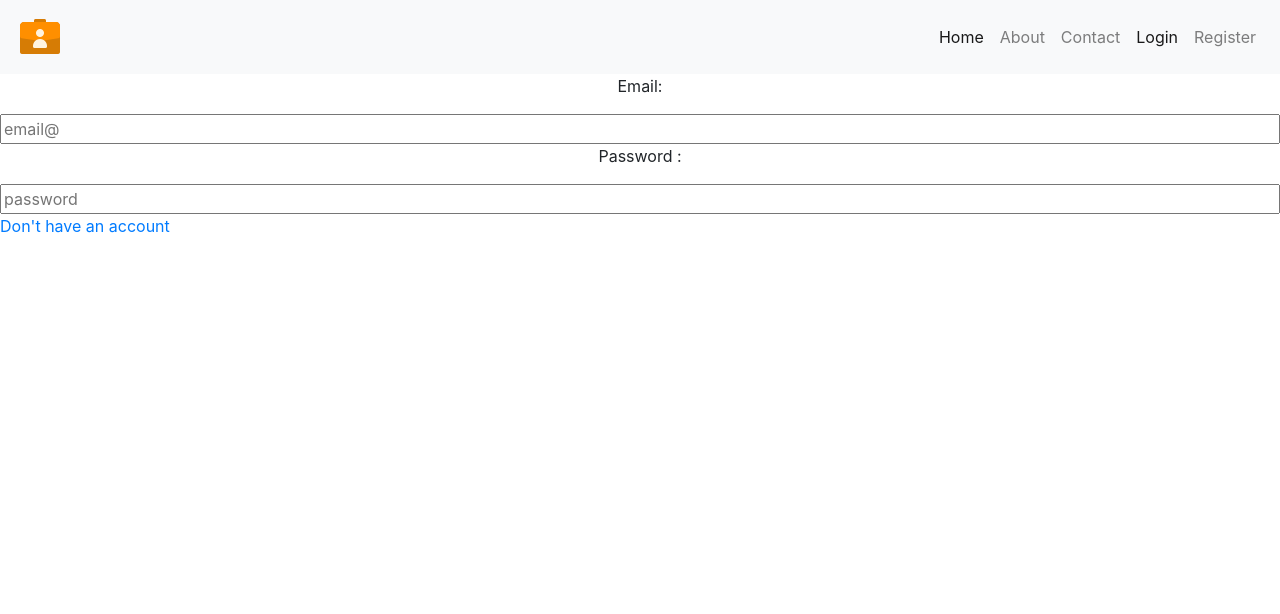
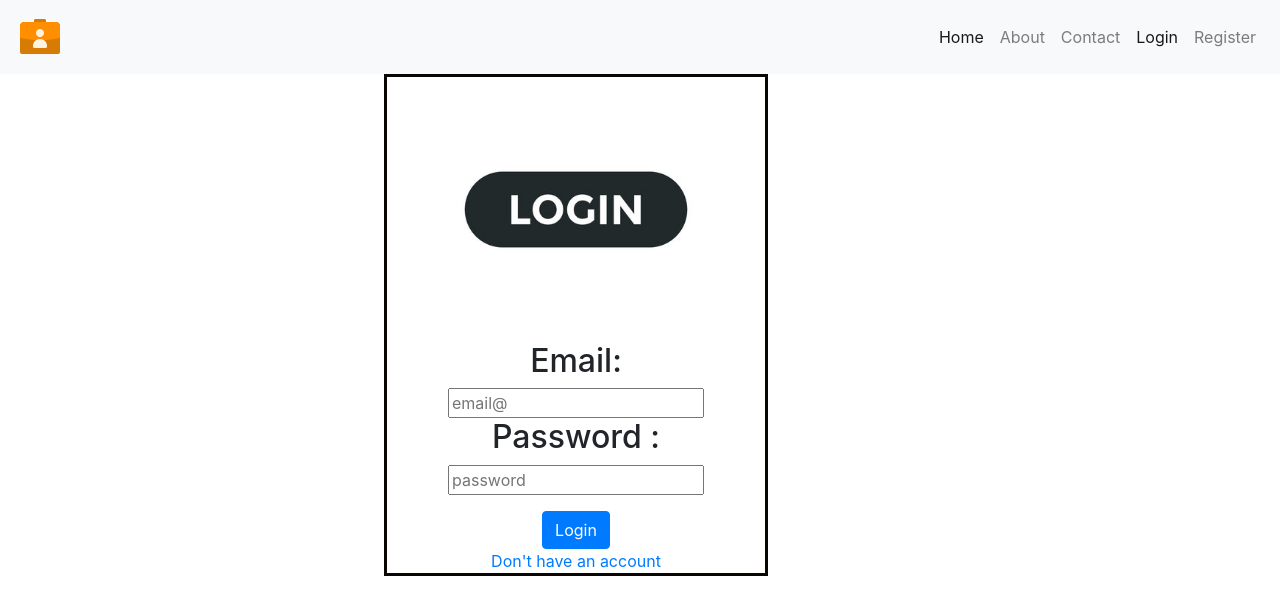
Before and after one commit to Ayushoopp/Portfolio, a React (Create React App) app in the folder client/: page /login in a window 1280 px wide. Shown: the top 614 px of the page. Built offline with nearby package versions, Linux system fonts and the light colour scheme.

Commit message:
added login screen

```diff
--- a/client/src/App.css
+++ b/client/src/App.css
@@ -15,7 +15,7 @@ color:#be601d;
  }
 
 
-.signupForm {
+.signForm {
   display:flex;
   justify-content: center;
   text-align: center;
@@ -61,3 +61,16 @@ color:#be601d;
       transform: translateY(-850px) rotate(360deg);
   }
 }
+
+.Box {
+  height:30%;
+  width:30%;
+  display:flex;
+  text-align:center;
+  justify-content:center;
+  flex-direction:column;
+  position:relative;
+
+  margin-left:30%;
+  border: 3px solid rgb(10, 7, 3);
+}
--- a/client/src/components/Login.js
+++ b/client/src/components/Login.js
@@ -2,15 +2,22 @@ import React from 'react'
 import "./../App.css"
 import "bootstrap/dist/css/bootstrap.css"
 import { NavLink } from 'react-router-dom'
+import loginlogo from "./../img/loginlogo.jpg"
 
 const Login = () => {
   return (
-    <div>
-     <form className="m-auto signupForm" action="">
-      <p>Email:</p>
-    <input type="email" name="email" placeholder='email@'  />
-    <p>Password :</p>
+    <div className="Box">
+     <img src={loginlogo} alt="" />
+     <form action="">
+      <h2>Email:</h2>
+        <input type="email" name="email" placeholder='email@'  />
+      <br />
+    <h2>Password :</h2>
     <input type="password" name="password" id="" placeholder='password' />
+    <br />
+
+    <p></p>
+    <button type="submit" className="btn btn-primary"> Login</button>
      </form>
      <NavLink to="/signup" > Don't have an account</NavLink>
     </div>
```
Also changed, not shown: client/src/img/loginlogo.jpg (added).
